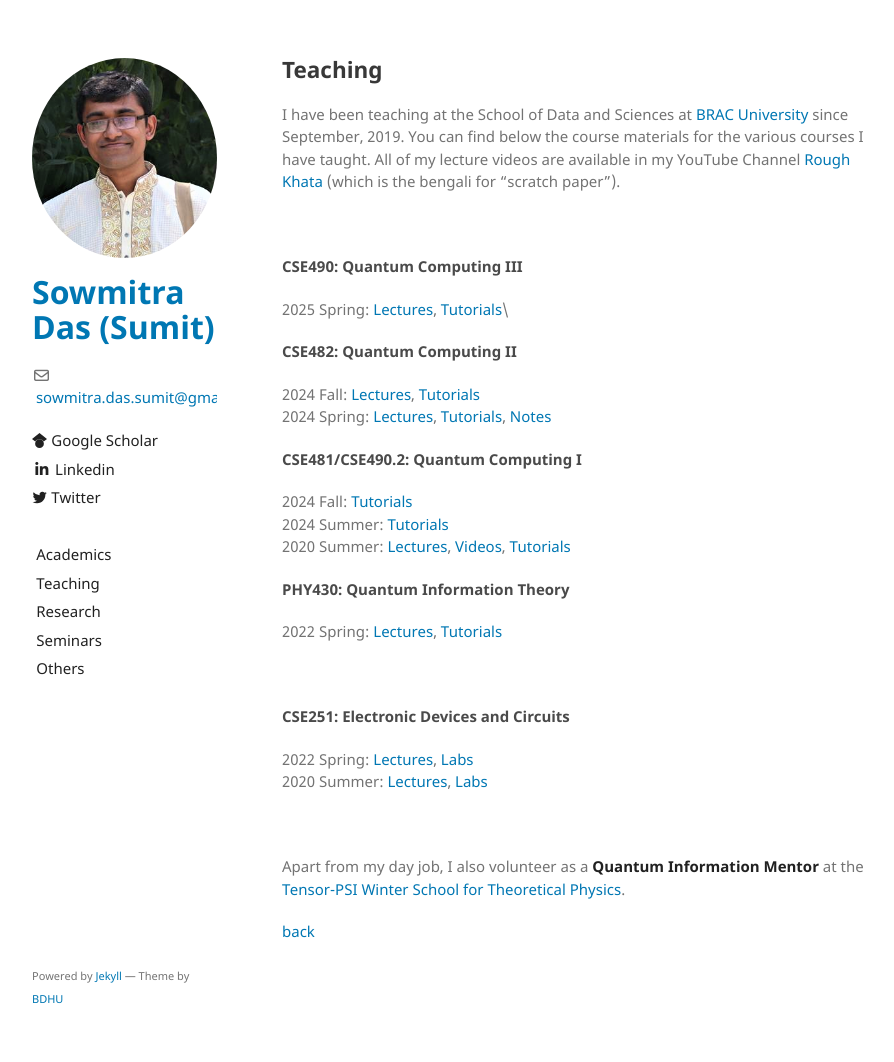
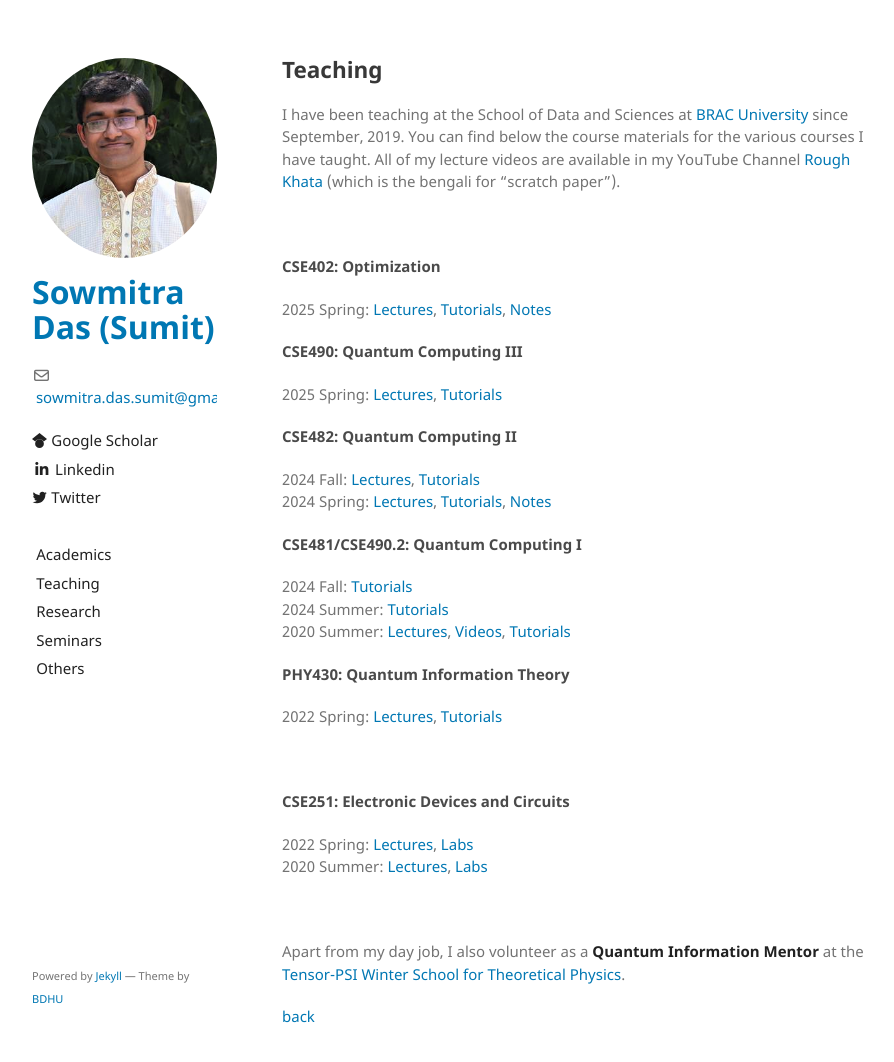
Before and after one commit to sowmitra-das-sumit/sowmitra-das-sumit.github.io, a Jekyll site: the page built from teaching.md, in a window 1280 px wide and 1078 px high. Shown: the top 1062 px of the window, without its empty margins (178-1072 px from the left). Built offline with Jekyll 4.4.1, drawn with Linux system fonts in a browser that asks for light colours; the repository's description, which GitHub fills in, is left out; our own code applies the rules of GitHub Pages for plain Markdown files.

Commit message:
Update teaching.md

```diff
--- a/teaching.md
+++ b/teaching.md
@@ -8,8 +8,10 @@ I have been teaching at the School of Data and Sciences at [BRAC University](htt
 
 <br>
 
+#### CSE402: Optimization
+2025 Spring: [Lectures](https://youtube.com/playlist?list=PLvj5w6iNZqViiKlYFzcMcZaCkileScWhV&si=scyrnGLeMdM1spT6), [Tutorials](https://youtube.com/playlist?list=PLvj5w6iNZqVjAKWex0kYDGc-TPEjCZAEH&si=ouIunPPIliX7taq2), [Notes](https://www.overleaf.com/read/ytwcnzrnqdhw#dbca5f)
 #### CSE490: Quantum Computing III
-2025 Spring: [Lectures](https://youtube.com/playlist?list=PLvj5w6iNZqVg8cIDjmf3c2MK8sMZ5nSlG&si=3kSyt0wGVprRSd16), [Tutorials](https://youtube.com/playlist?list=PLvj5w6iNZqVi2JA2PUmtt6ol_xV2xtK2-&si=h9om5HyJhaqnCCA4)\
+2025 Spring: [Lectures](https://youtube.com/playlist?list=PLvj5w6iNZqVg8cIDjmf3c2MK8sMZ5nSlG&si=3kSyt0wGVprRSd16), [Tutorials](https://youtube.com/playlist?list=PLvj5w6iNZqVi2JA2PUmtt6ol_xV2xtK2-&si=h9om5HyJhaqnCCA4)
 #### CSE482: Quantum Computing II
 2024 Fall: [Lectures](https://youtube.com/playlist?list=PLvj5w6iNZqVgbqsYbL_tsBJnFaTFYB9T3&si=kD-zuhsnR1xkfjjG), [Tutorials](https://youtube.com/playlist?list=PLvj5w6iNZqViFgfpgN8oh9T4ia80_MZz5&si=3nd72fnGAv1VtCZk)\
 2024 Spring: [Lectures](https://youtube.com/playlist?list=PLvj5w6iNZqViEPZo0PaHqOK_spCeHKfGT&si=8Rt2N6TXlppnJrz3), [Tutorials](https://youtube.com/playlist?list=PLvj5w6iNZqVhsPZnkK0bjl-0jFnoOqNOT&si=hYdKyiK2taefL-HB), [Notes](https://www.overleaf.com/read/dtxxdftjsfqt#837308)
```
